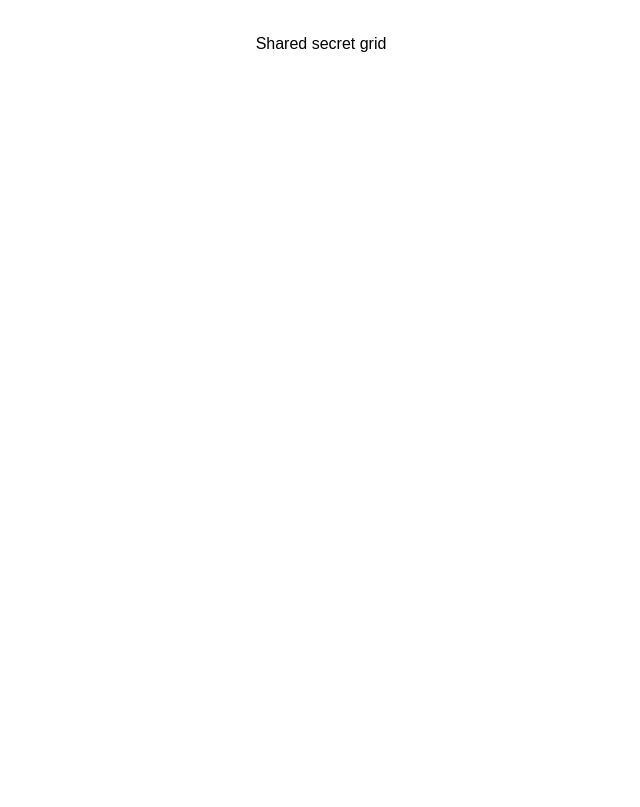
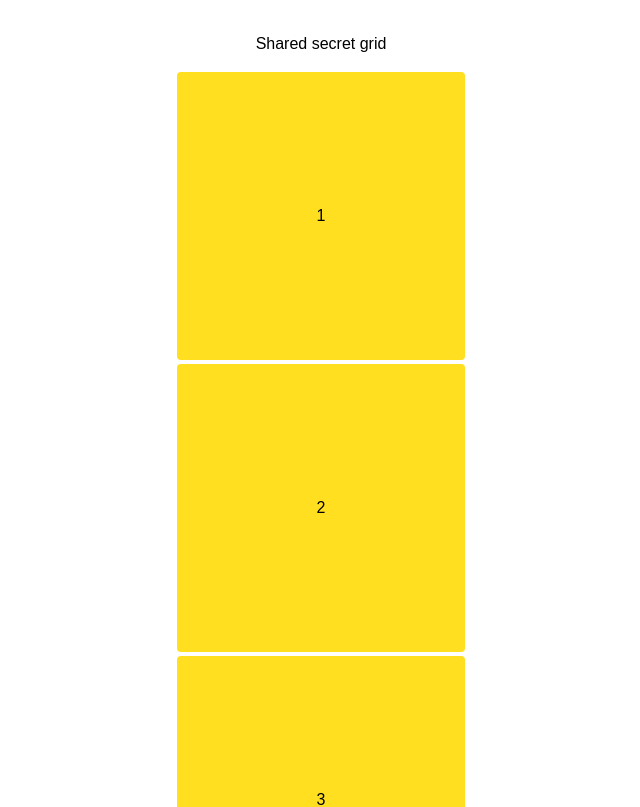
Before and after one commit to marinm/shared-secret-grid, a React (Vite) app: page / in a window 1280 px wide. Shown: the top 807 px of the page, without its empty margins (319-959 px from the left). Built offline with nearby package versions, Linux system fonts and the light colour scheme.

Commit message:
add clickable grid

```diff
--- a/src/App.tsx
+++ b/src/App.tsx
@@ -1,9 +1,20 @@
 import "./App.css";
+import Grid from "./components/Grid";
+
+const N_ROWS = 6;
+const N_COLS = 7;
 
 function App() {
   return (
     <>
-      <h1>Shared secret grid</h1>
+      <div className="w-full flex flex-col justify-center items-center gap-4">
+        <h1>Shared secret grid</h1>
+        <Grid
+          rows={N_ROWS}
+          columns={N_COLS}
+          onClick={(i: number) => console.log(i)}
+        />
+      </div>
     </>
   );
 }
--- /dev/null
+++ b/src/components/Grid.tsx
@@ -0,0 +1,32 @@
+function sequence(count: number): number[] {
+  const array = [];
+
+  for (let i = 0; i < count; i++) {
+    array[i] = i + 1;
+  }
+
+  return array;
+}
+
+type Props = {
+  rows: number;
+  columns: number;
+  onClick: (i: number) => void;
+};
+
+export default function Grid({ rows, columns, onClick }: Props) {
+  const numCells = rows * columns;
+  return (
+    <div className={`min-w-2xs max-w-md grid grid-cols-${columns} gap-1`}>
+      {sequence(numCells).map((i) => (
+        <div
+          className="aspect-square bg-yellow-300 rounded flex justify-center items-center cursor-pointer"
+          key={i}
+          onClick={() => onClick(i)}
+        >
+          {i}
+        </div>
+      ))}
+    </div>
+  );
+}
```
